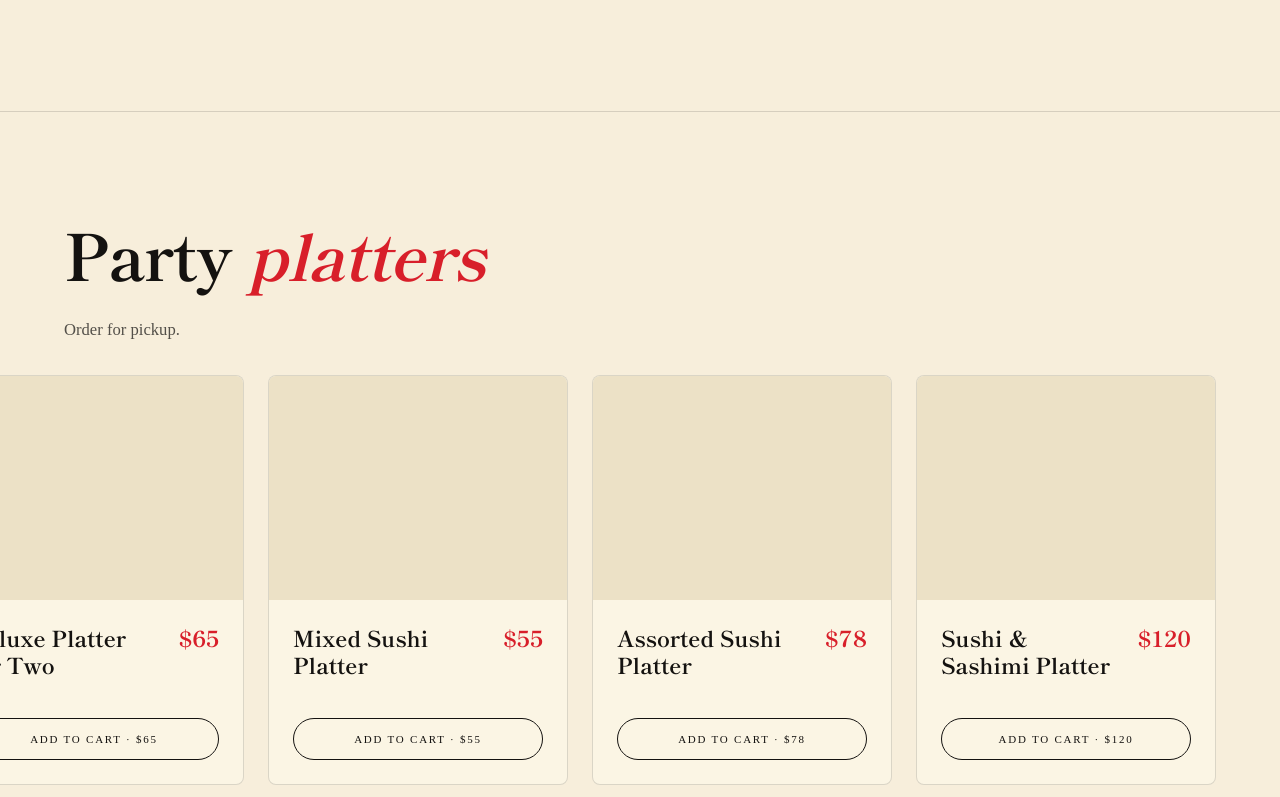
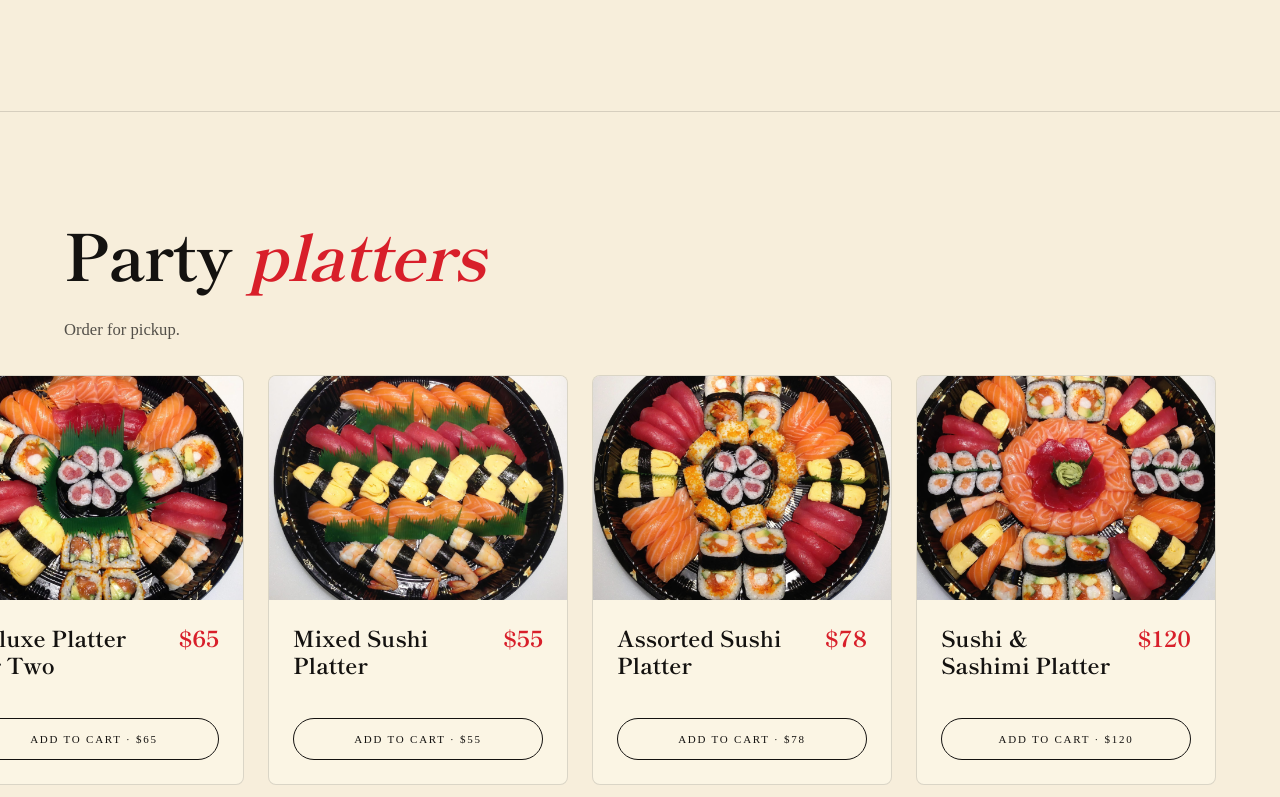
Before and after one commit to NotJustinLa/Sushi-Cafe-Website, a Next.js app in the folder sushi-cafe/: page / in a window 1280 px wide. Shown: the part 1497-2294 px from the top of the page. Built offline with nearby package versions, Linux system fonts and the light colour scheme.

Commit message:
feat(frontend): Added platter images
Added an extra parameter for platters

Render images in

```diff
--- a/sushi-cafe/components/PartyPlatters.jsx
+++ b/sushi-cafe/components/PartyPlatters.jsx
@@ -13,20 +13,23 @@ const fadeUp = {
 // A platter is EITHER a single price ({ price })
 // OR a set of size variants ({ sizes: [{ label, price }, …] }).
 // The card renders a size toggle only when `sizes` is present.
+// `image` points at a file in /public (served from the site root). Paths are
+// case-sensitive on the deployed server, so they must match the filenames exactly.
 const platters = [
     {
         name: 'Handroll Platter',
+        image: '/Handroll_Platter.JPG',
         sizes: [
             { label: 'Small', price: 55 },
             { label: 'Medium', price: 67 },
             { label: 'Large', price: 80 },
         ],
     },
-    { name: 'Salmon Sashimi Platter', price: 120 },
-    { name: 'Deluxe Platter for Two', price: 65 },
-    { name: 'Mixed Sushi Platter', price: 55 },
-    { name: 'Assorted Sushi Platter', price: 78 },
-    { name: 'Sushi & Sashimi Platter', price: 120 },
+    { name: 'Salmon Sashimi Platter', image: '/Sashimi_Platter.JPG', price: 120 },
+    { name: 'Deluxe Platter for Two', image: '/Deluxe_Platter_for_Two.JPG', price: 65 },
+    { name: 'Mixed Sushi Platter', image: '/Mixed_Sushi_Platter.JPG', price: 55 },
+    { name: 'Assorted Sushi Platter', image: '/Assorted_Sushi_Platter.JPG', price: 78 },
+    { name: 'Sushi & Sashimi Platter', image: '/Sushi_and_Sashimi_Platter.JPG', price: 120 },
 ]
 
 // Turn a name/size into a stable cart id: "Handroll Platter" + "Medium"
@@ -37,7 +40,7 @@ const slug = (s) =>
 // One platter card. Shows a size toggle when the item has `sizes`. The image
 // area is intentionally an empty box — drop an <img> into the slot when you
 // have photos.
-function PlatterCard({ name, price, sizes }) {
+function PlatterCard({ name, price, sizes, image }) {
     const { addItem } = useCart()
     const hasSizes = Array.isArray(sizes) && sizes.length > 0
 
@@ -69,8 +72,16 @@ function PlatterCard({ name, price, sizes }) {
             transition={{ duration: 0.6, ease: [0.2, 0.8, 0.2, 1] }}
             className="group flex h-full flex-col overflow-hidden rounded-lg border border-rule bg-bg-paper"
         >
-            {/* IMAGE SLOT — empty on purpose. Replace this div with your <img>. */}
-            <div aria-hidden="true" className="aspect-[4/3] w-full bg-bg-deep" />
+            {/* IMAGE SLOT — renders the photo when present, else a blank box. */}
+            {image ? (
+                <img
+                    src={image}
+                    alt={name}
+                    className="aspect-[4/3] w-full object-cover"
+                />
+            ) : (
+                <div aria-hidden="true" className="aspect-[4/3] w-full bg-bg-deep" />
+            )}
 
             <div className="flex flex-1 flex-col gap-4 p-6">
                 {/* Name + live price */}
```
